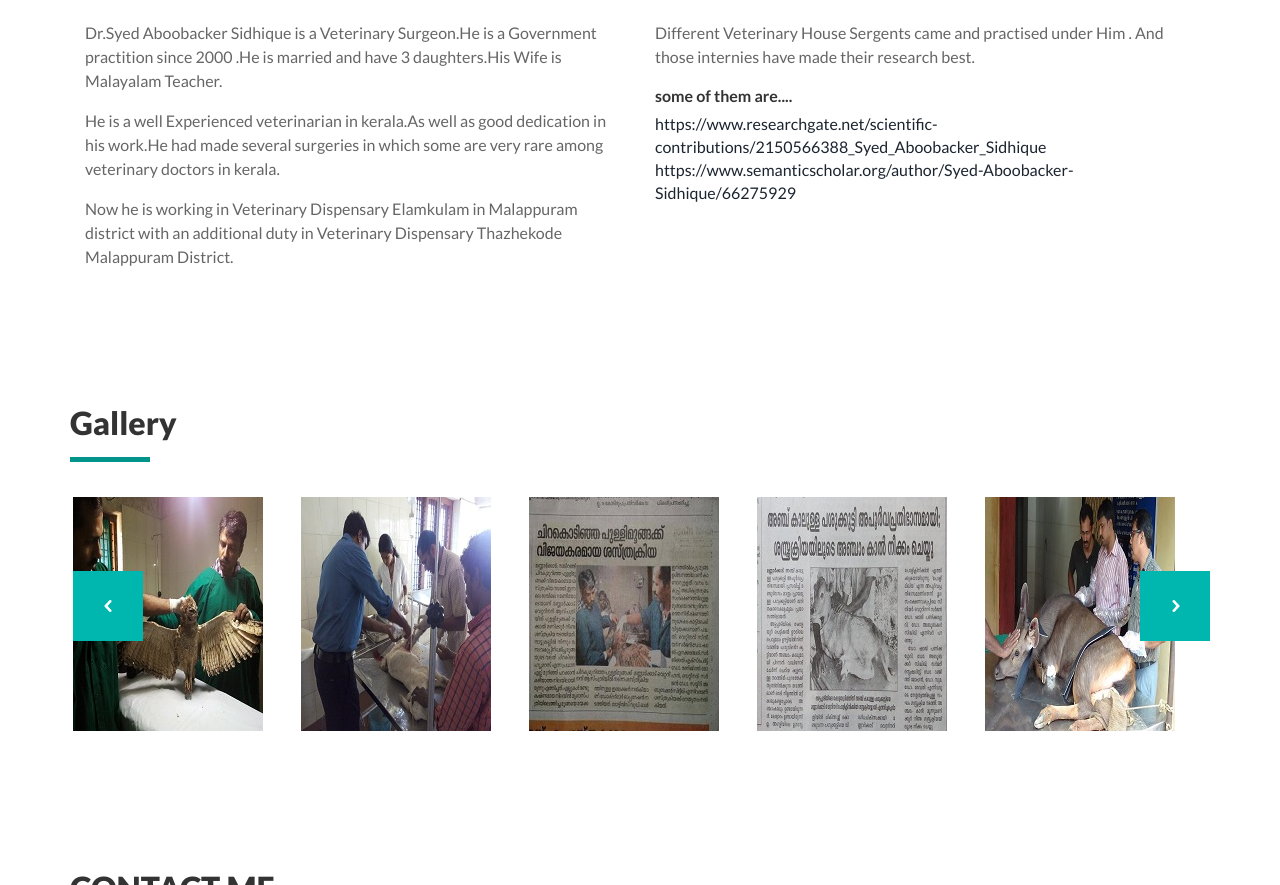
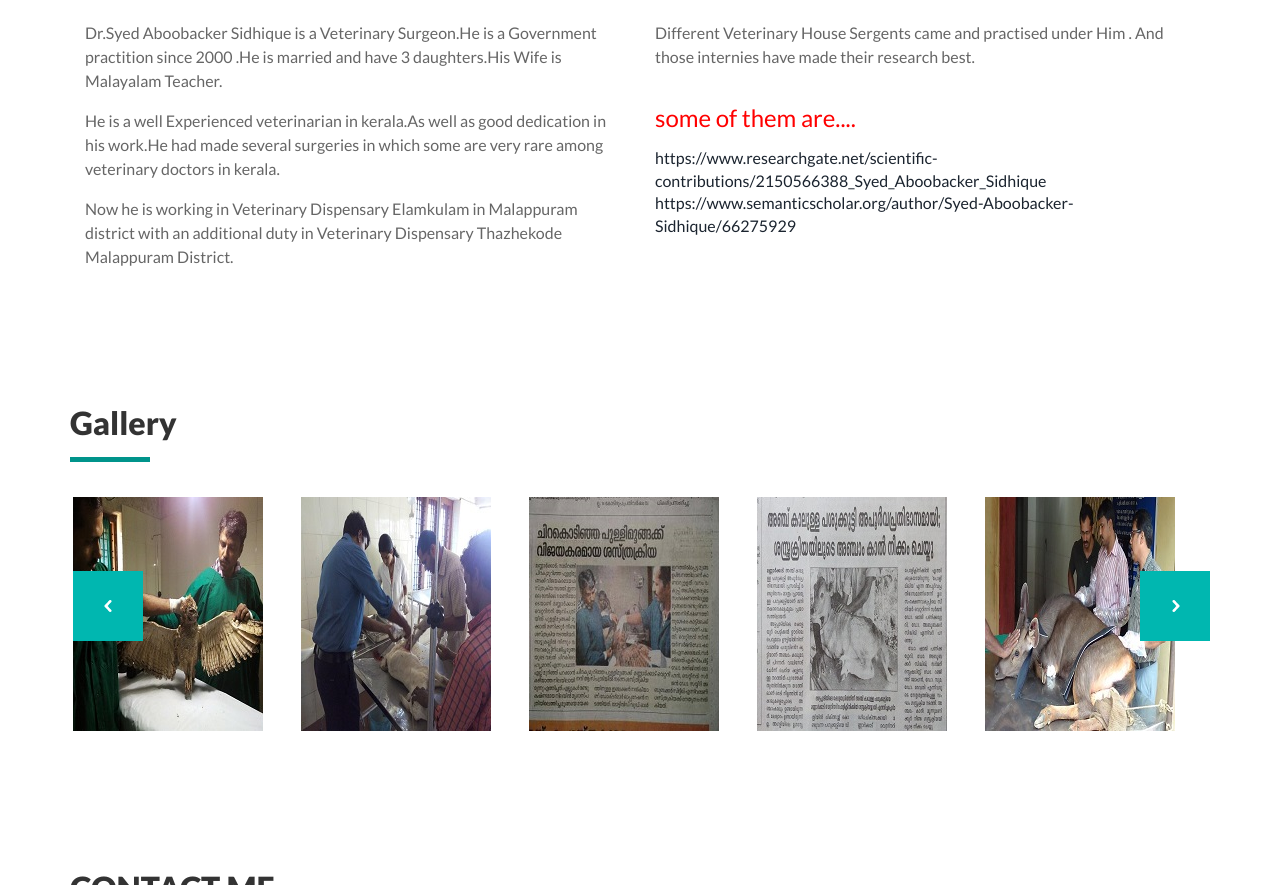
Before and after one commit to fathimaliyana/Sidhique, a plain HTML site: page index.html in a window 1280 px wide. Shown: the part 858-1743 px from the top of the page. Drawn offline with Linux system fonts and the light colour scheme.

Commit message:
Update index.html

```diff
--- a/index.html
+++ b/index.html
@@ -103,7 +103,7 @@ License URL: http://creativecommons.org/licenses/by/3.0/
 					<div class="col-md-6 aboutus-right">
 
 						<p>Different Veterinary House Sergents came and practised under Him . And those internies have made their research best.</p>
-						<label>some of them are....</label><br>
+						<label><h3 style="color:red;">some of them are....</h3></label><br>
 						<a class="aboutus-left" href="https://www.researchgate.net/scientific-contributions/2150566388_Syed_Aboobacker_Sidhique">https://www.researchgate.net/scientific-contributions/2150566388_Syed_Aboobacker_Sidhique</a>
 						<a class="aboutus-left" href="https://www.semanticscholar.org/author/Syed-Aboobacker-Sidhique/66275929">https://www.semanticscholar.org/author/Syed-Aboobacker-Sidhique/66275929</a>
 
```
